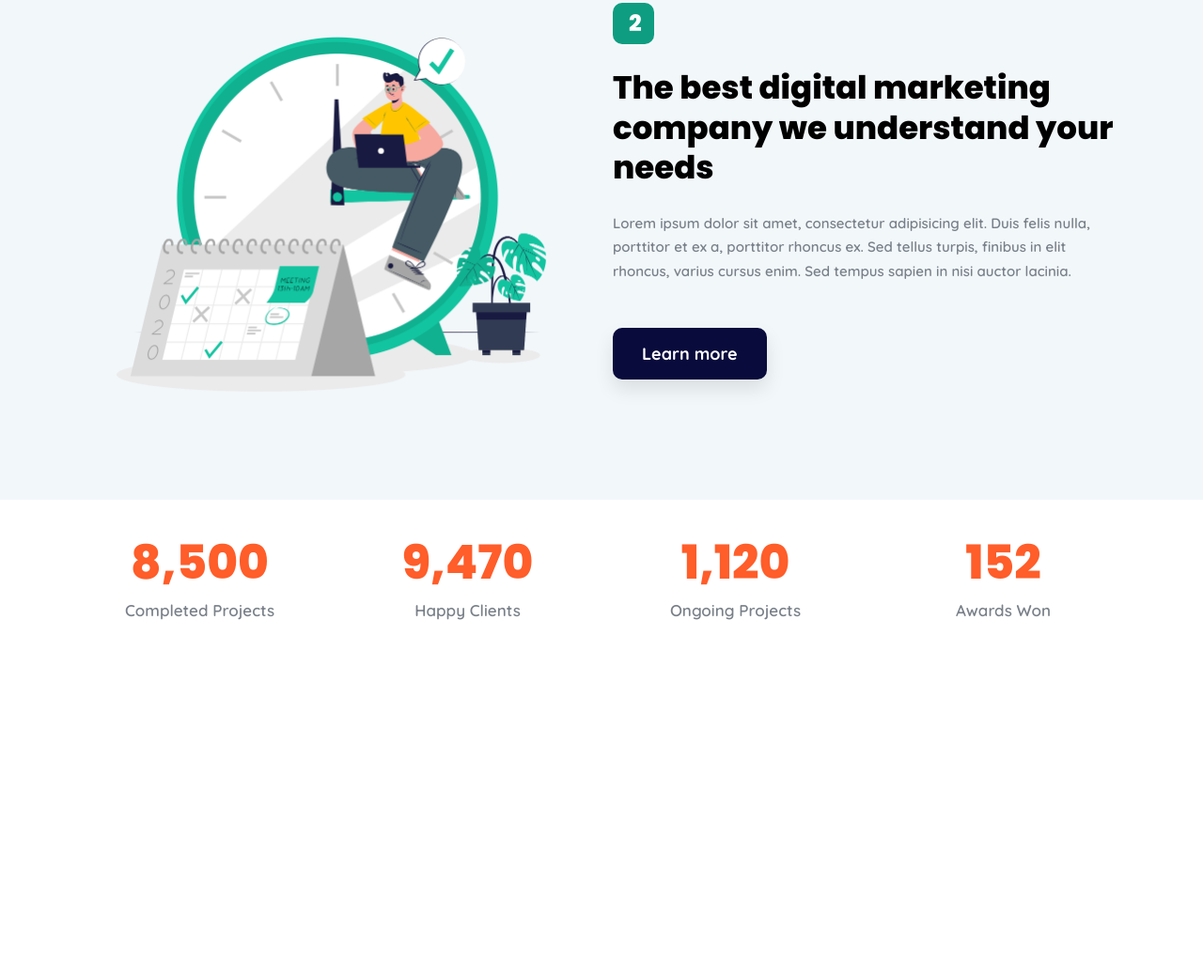
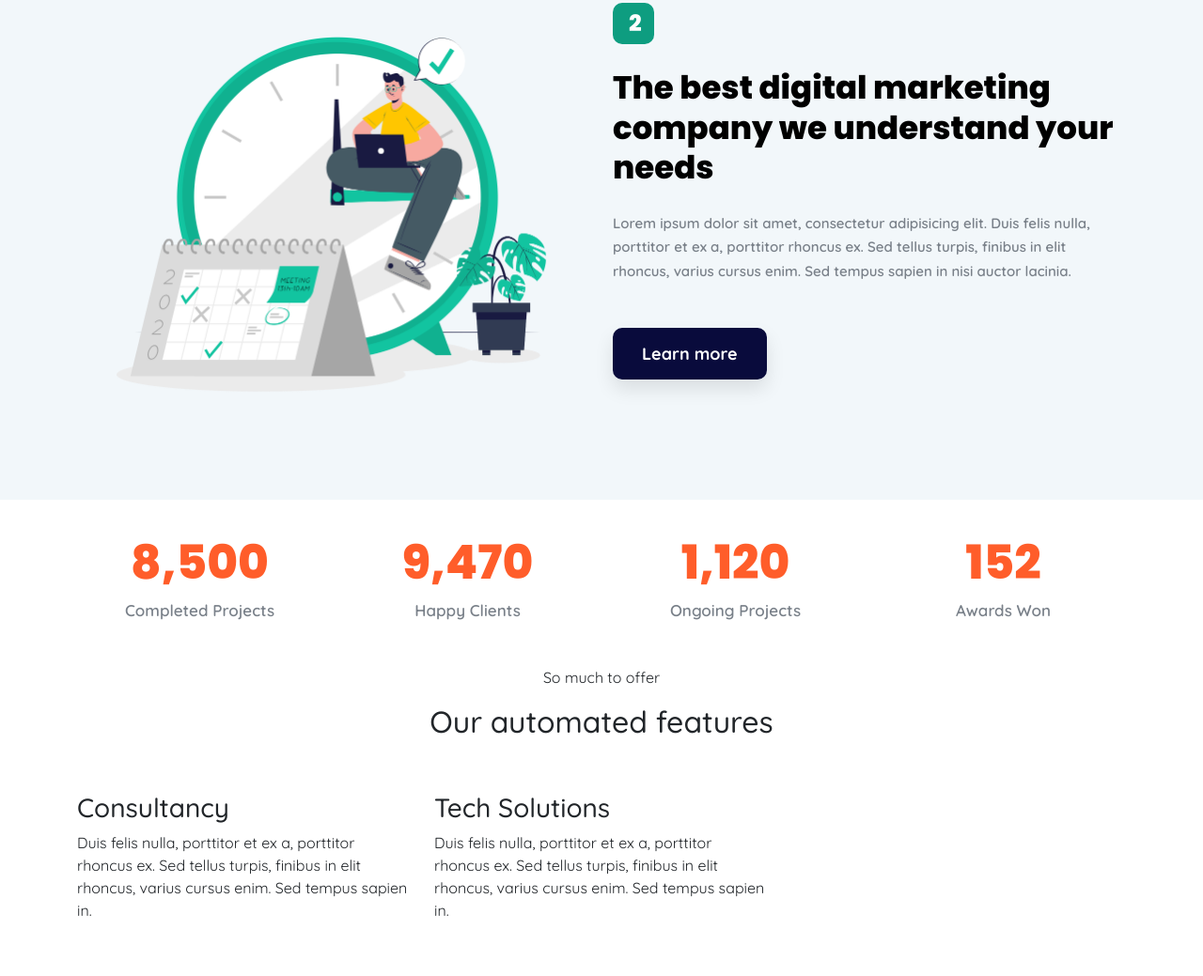
Before and after one commit to lemancebrayilova/Digital_Marketing_Agency_Website-Bootstrap5, a plain HTML site: page index.html in a window 1280 px wide. Shown: the part 1761-2800 px from the top of the page at 94% size. Before the commit the page ends 2470 px from the top, so only its background shows below. Drawn offline with nearby package versions, Linux system fonts and the light colour scheme.

Commit message:
Add features section

```diff
--- a/index.html
+++ b/index.html
@@ -230,7 +230,34 @@
     <!-- About section exit -->
 
     <!-- Features section -->
+    <section id="features" class="features_wrapper">
+        <div class="container">
+            <div class="row">
+                <div class="col-12 text-center mb-5">
+                    <p class="features_subtitle">So much to offer</p>
+                    <h2 class="features_title">Our automated features</h2>
+                </div>
+            </div>
 
+            <div class="row">
+                <div class="col-lg-4 col-sm-6 mb-5">
+                    <div class="ft-1">
+                        <h3>Consultancy</h3>
+                        <p class="features_text">Duis felis nulla, porttitor et ex a, porttitor rhoncus ex. Sed
+                        tellus turpis, finibus in elit rhoncus, varius cursus enim. Sed tempus sapien in.</p>
+                    </div>
+                </div>
+
+                <div class="col-lg-4 col-sm-6 mb-5">
+                    <div class="ft-2">
+                        <h3>Tech Solutions</h3>
+                        <p class="features_text">Duis felis nulla, porttitor et ex a, porttitor rhoncus ex. Sed
+                        tellus turpis, finibus in elit rhoncus, varius cursus enim. Sed tempus sapien in.</p>
+                    </div>
+                </div>
+            </div>
+        </div>
+    </section>
     <!-- Features section exit -->
 
     <!-- Pricing section -->
```
